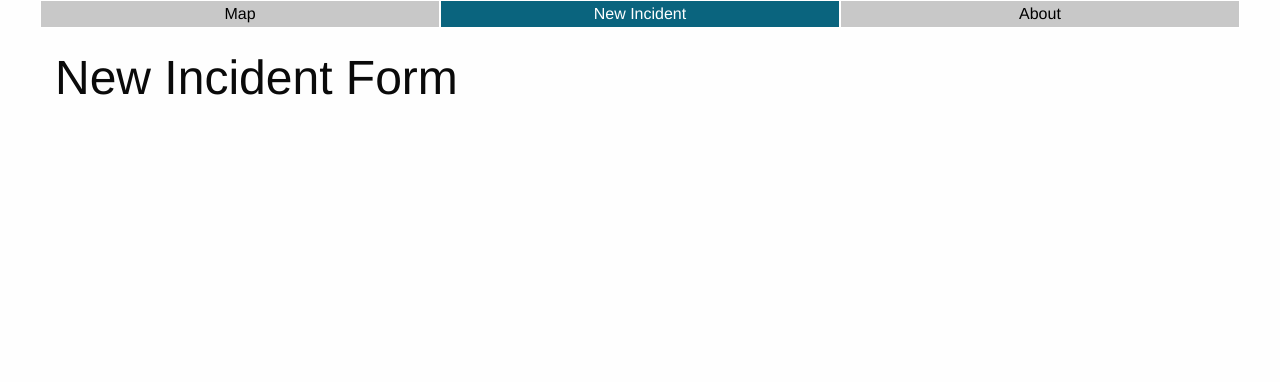
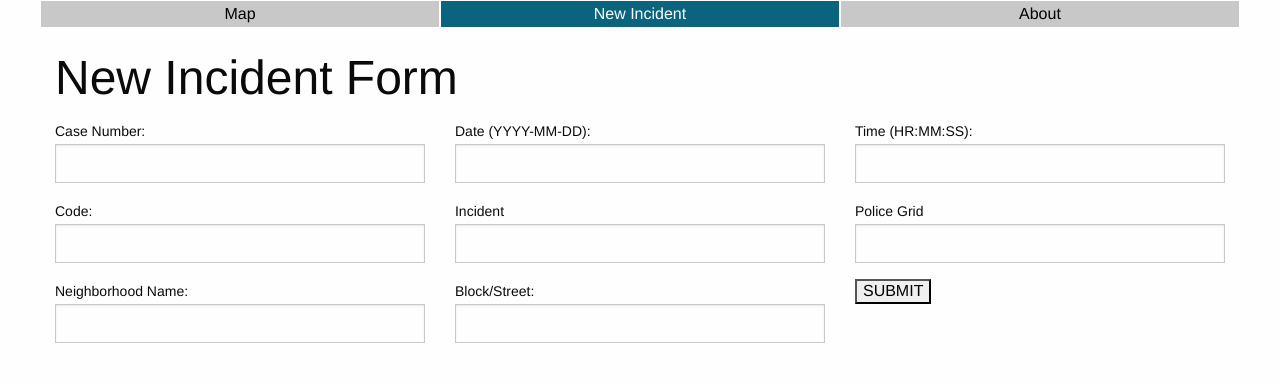
Before and after one commit to kpthao/Single-Page-Application, a Vue app: page / in a window 1280 px wide. Both pictures are taken after a click on the element "New Incident". Shown: the top 382 px of the page. Built offline with nearby package versions, Linux system fonts and the light colour scheme.

Commit message:
Re-added form

```diff
--- a/src/App.vue
+++ b/src/App.vue
@@ -220,13 +220,57 @@ export default {
             </div>
         </div>
     </div>
+    <!-- FORM INPUT STUFF-->
     <div v-if="view === 'new_incident'">
         <!-- Replace this with your actual form: can be done here or by making a new component -->
         <div class="grid-container">
             <div class="grid-x grid-padding-x">
-                <h1 class="cell auto">New Incident Form</h1>
+                <h1 class="cell small-12 medium-12 large-12">New Incident Form</h1>
             </div>
         </div>
+        <form>
+            <div class="grid-container">
+                <div class="grid-x grid-padding-x">
+                    <div class="cell small-12 medium-6 large-4">
+                        <label for="case">Case Number:</label>
+                        <input type="text" id="case" name="case">
+                    </div>
+                    <div class="cell small-12 medium-6 large-4">
+                        <label for="Date">Date (YYYY-MM-DD):</label>
+                        <input type="text" id="Date" name="Date">
+                    </div>
+                    <div class="cell small-12 medium-6 large-4">
+                        <label for="Time">Time (HR:MM:SS):</label>
+                        <input type="text" id="Time" name="Time">
+                    </div>
+                    <div class="cell small-12 medium-6 large-4">
+                        <label for="Code">Code:</label>
+                        <input type="text" id="Code" name="Code">
+                    </div>
+                    <div class="cell small-12 medium-6 large-4">
+                        <label for="Incident">Incident</label>
+                        <input type="text" id="Incident" name="Incident">
+                    </div>
+                    <div class="cell small-12 medium-6 large-4">
+                        <label for="PGrid">Police Grid</label>
+                        <input type="text" id="PGrid" name="PGrid">
+                    </div>
+                    <div class="cell small-12 medium-6 large-4">
+                        <label for="Neighbor">Neighborhood Name:</label>
+                        <input type="text" id="Neighbor" name="Neighbor">
+                    </div>
+                    <div class="cell small-12 medium-6 large-4">
+                        <label for="Street">Block/Street:</label>
+                        <input type="text" id="Street" name="Street">
+                    </div>
+                    <div class="cell small-12 medium-6 large-4">
+                        <input type="button" value="SUBMIT">
+                    </div>
+                </div>
+            </div>
+        </form>
+
+
     </div>
     <div v-if="view === 'about'">
         <!-- Replace this with your actual about the project content: can be done here or by making a new component -->
```
